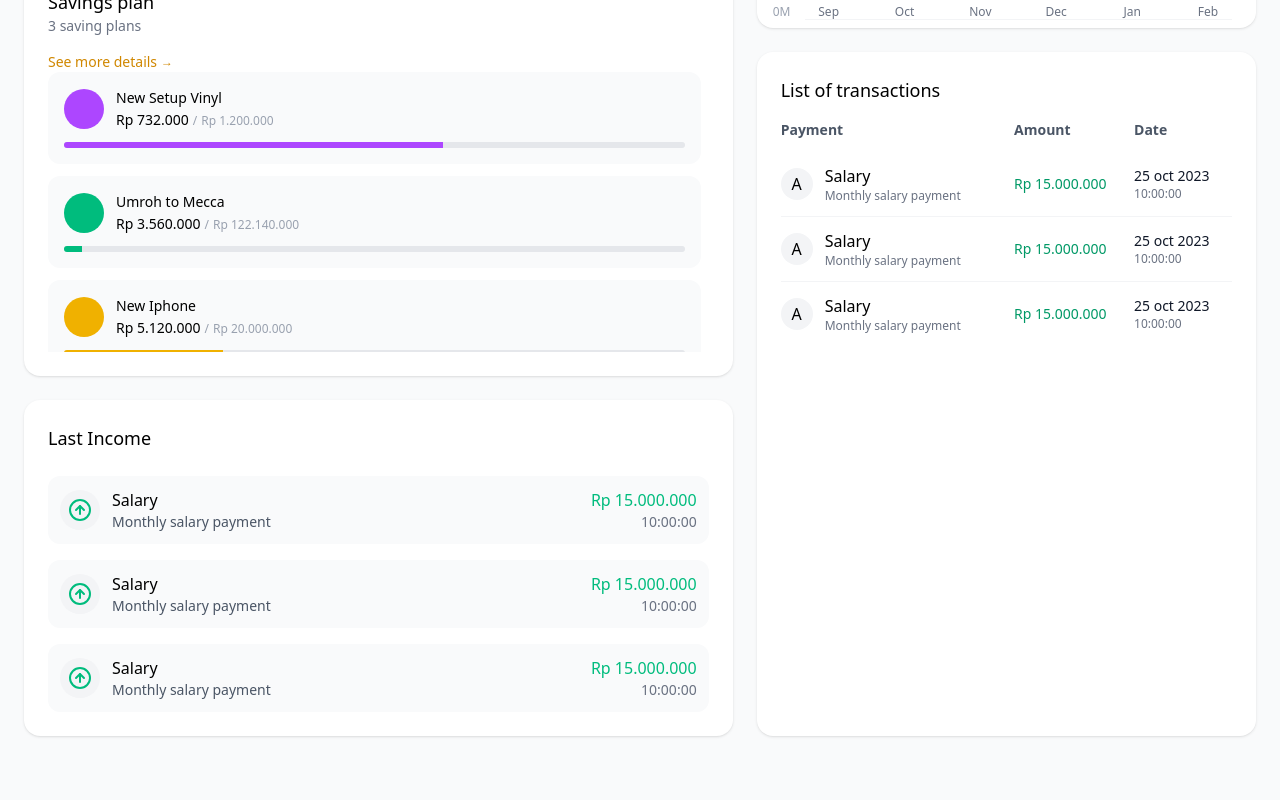
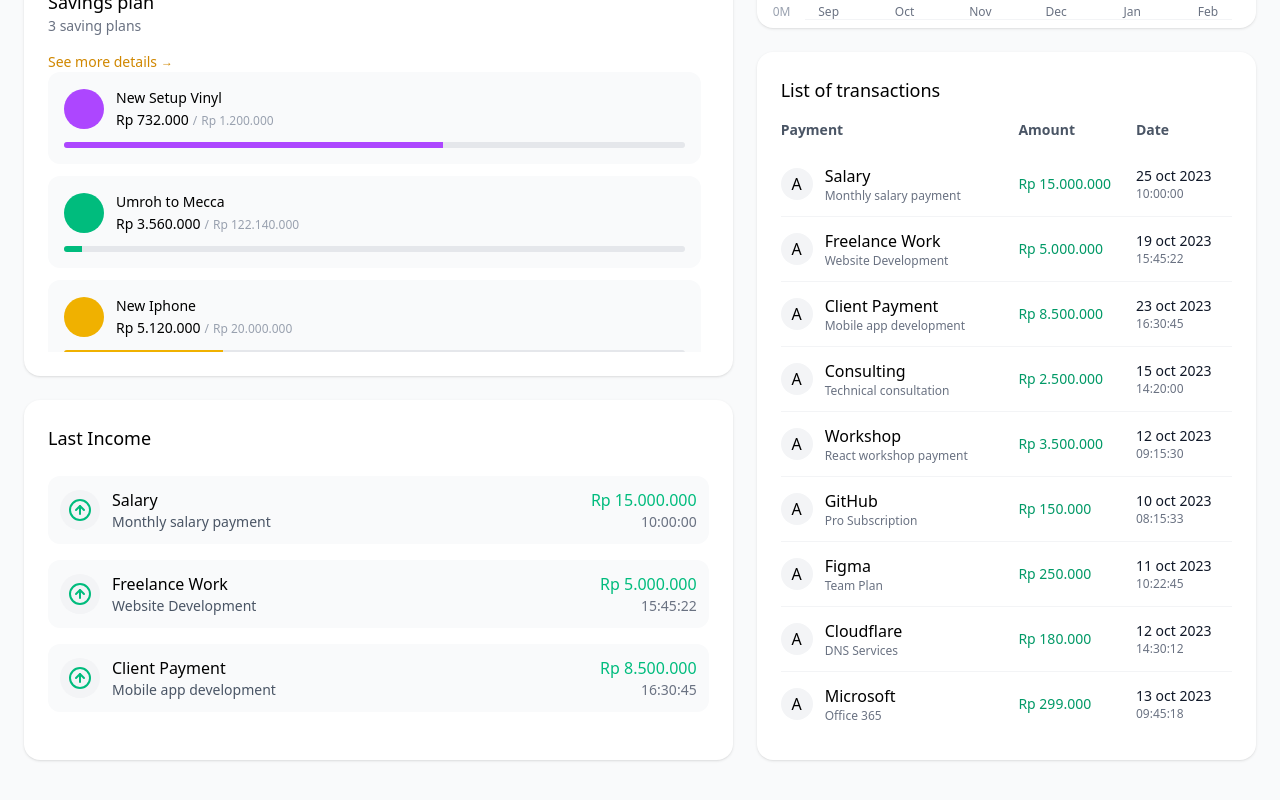
Before and after one commit to kiptr/SpendWise, a React (Vite) app: page / in a window 1280 px wide. Shown: the part 396-1196 px from the top of the page. Built offline with nearby package versions, Linux system fonts and the light colour scheme.

Commit message:
chore: add more mock data to mockTransaction

```diff
--- a/src/data/mock.ts
+++ b/src/data/mock.ts
@@ -65,21 +65,75 @@ export const mockTransactions: Transaction[] = [
     type: "income",
   },
   {
-    id: "1",
-    payment: "Salary",
-    description: "Monthly salary payment",
-    amount: 15000000,
-    date: "25 oct 2023",
-    timestamp: "10:00:00",
+    id: "2",
+    payment: "Freelance Work",
+    description: "Website Development",
+    amount: 5000000,
+    date: "19 oct 2023",
+    timestamp: "15:45:22",
     type: "income",
   },
   {
-    id: "1",
-    payment: "Salary",
-    description: "Monthly salary payment",
-    amount: 15000000,
-    date: "25 oct 2023",
-    timestamp: "10:00:00",
+    id: "3",
+    payment: "Client Payment",
+    description: "Mobile app development",
+    amount: 8500000,
+    date: "23 oct 2023",
+    timestamp: "16:30:45",
     type: "income",
   },
+  {
+    id: "4",
+    payment: "Consulting",
+    description: "Technical consultation",
+    amount: 2500000,
+    date: "15 oct 2023",
+    timestamp: "14:20:00",
+    type: "income",
+  },
+  {
+    id: "5",
+    payment: "Workshop",
+    description: "React workshop payment",
+    amount: 3500000,
+    date: "12 oct 2023",
+    timestamp: "09:15:30",
+    type: "income",
+  },
+  {
+    id: "6",
+    payment: "GitHub",
+    description: "Pro Subscription",
+    amount: 150000,
+    date: "10 oct 2023",
+    timestamp: "08:15:33",
+    type: "expense",
+  },
+  {
+    id: "7",
+    payment: "Figma",
+    description: "Team Plan",
+    amount: 250000,
+    date: "11 oct 2023",
+    timestamp: "10:22:45",
+    type: "expense",
+  },
+  {
+    id: "8",
+    payment: "Cloudflare",
+    description: "DNS Services",
+    amount: 180000,
+    date: "12 oct 2023",
+    timestamp: "14:30:12",
+    type: "expense",
+  },
+  {
+    id: "9",
+    payment: "Microsoft",
+    description: "Office 365",
+    amount: 299000,
+    date: "13 oct 2023",
+    timestamp: "09:45:18",
+    type: "expense",
+  },
 ];
```
